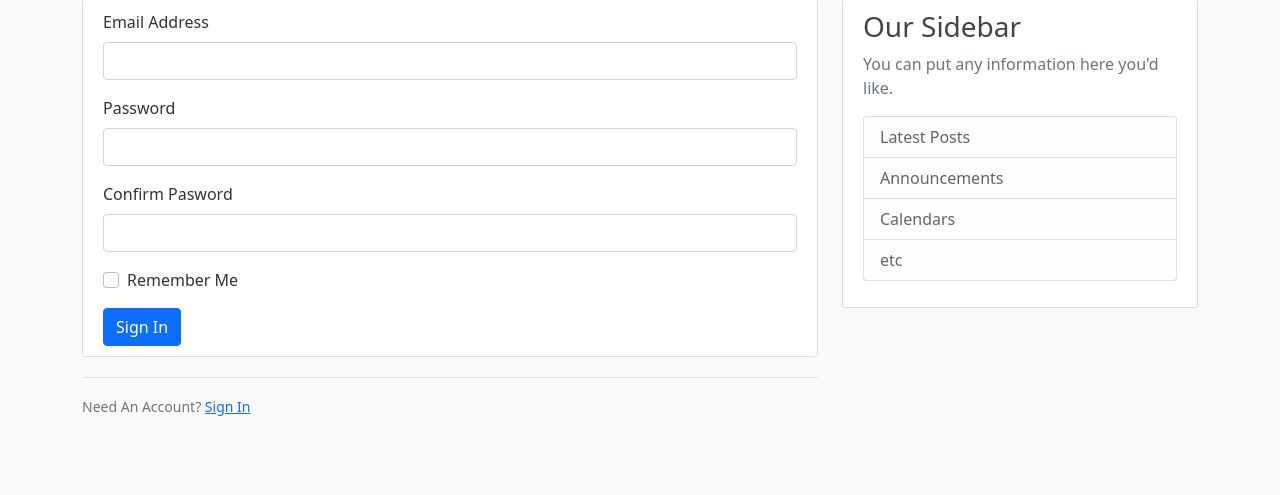
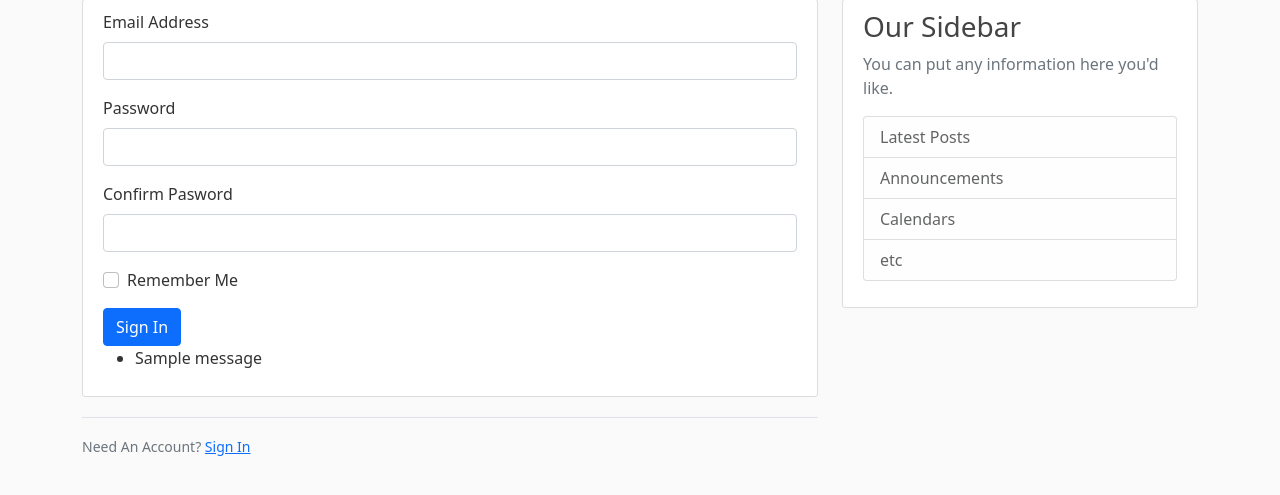
Before and after one commit to LewisJassy/Flask-Web-framework, a Flask app: template Blog/templates/login.html in a window 1280 px wide. Shown: the part 81-576 px from the top of the page. Run offline with Flask 3, Linux system fonts and the light colour scheme; the template is opened without the code that fills it: values that come from a table or form of the project are taken from there, most other values are stand-ins (such as "Sample title", 1, 10 or a date in 2020); one stand-in notice (Sample message) is shown; some libraries are stand-ins or nearby versions.

Commit message:
get the message

```diff
--- a/Blog/templates/login.html
+++ b/Blog/templates/login.html
@@ -6,6 +6,15 @@
             {{ form.hidden_tag() }}
             {{ render_form(form) }}
         </form>
+        {% with messages = get_flashed_messages(with_categories=true) %}
+            {% if messages %}
+                <ul class="flashes">
+                    {% for category, message in messages %}
+                        <li class="{{ category }}">{{ message }}</li>
+                    {% endfor %}
+                </ul>
+            {% endif %}
+        {% endwith %}
     </div>
     <div class="border-top pt-3">
         <small class="text-muted">
```
